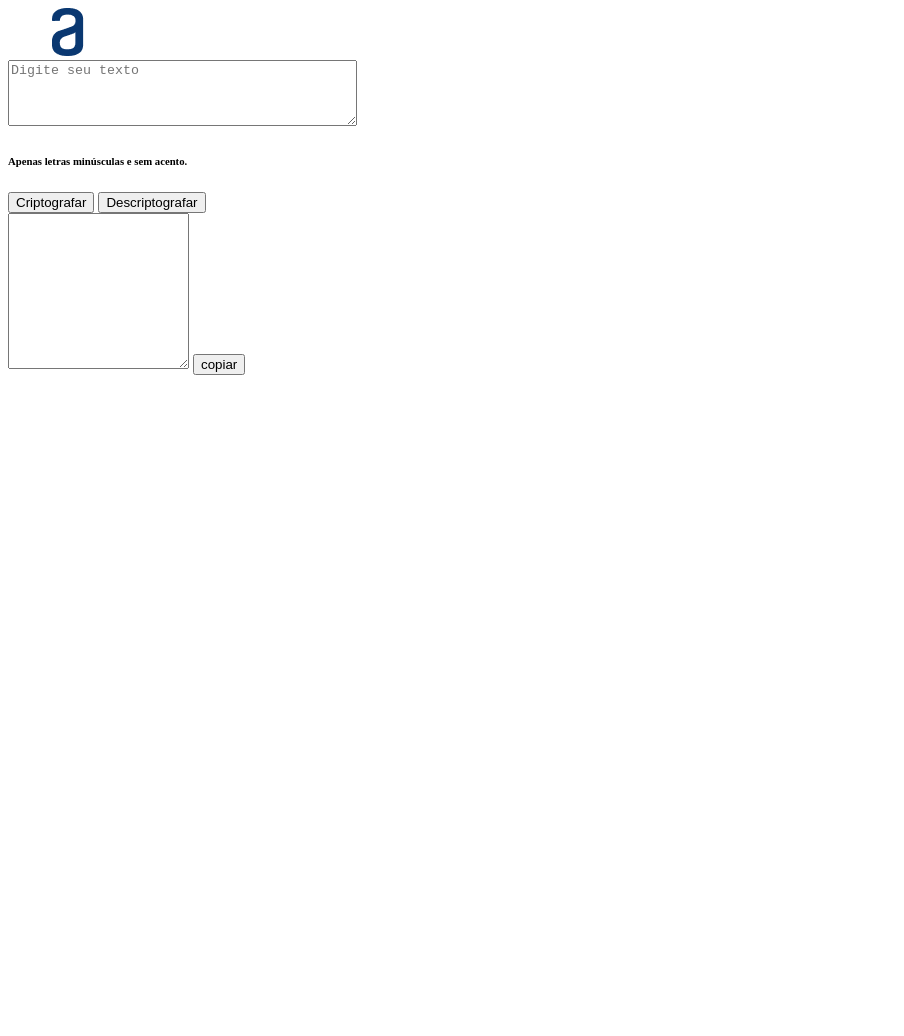
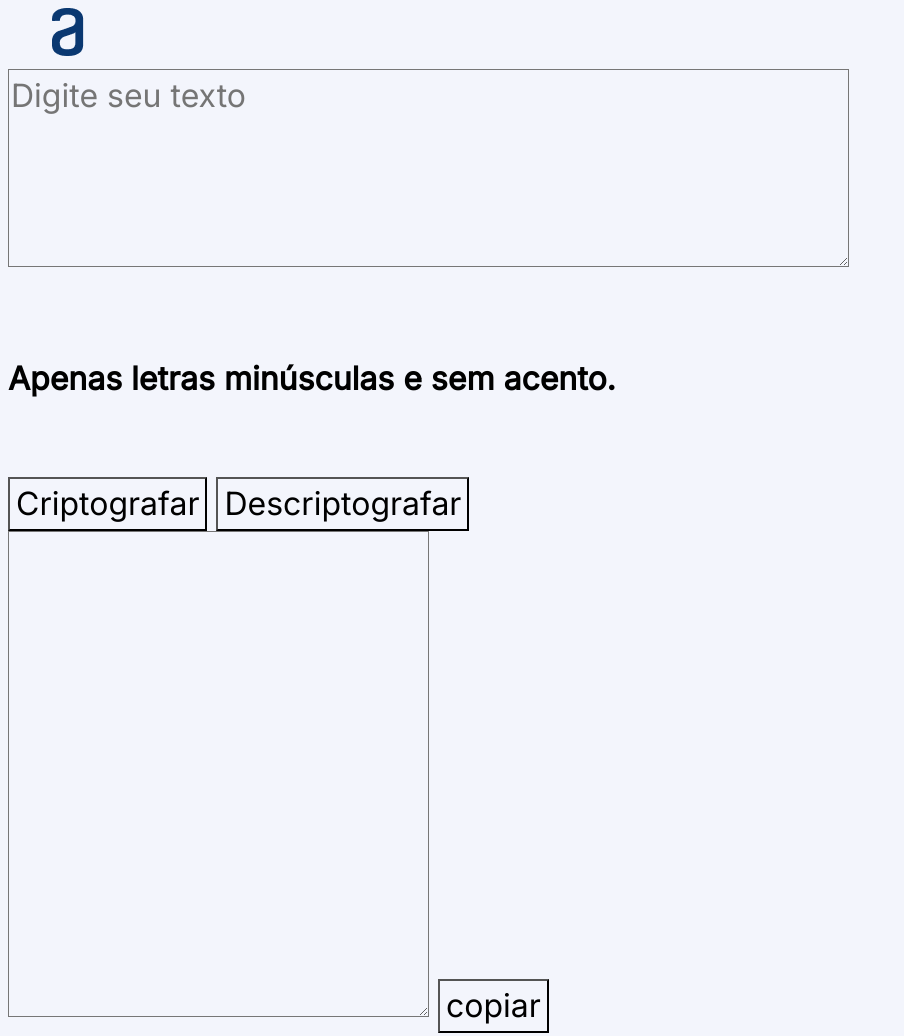
Before and after one commit to AdrianoDSSJ/Decodificador_Front-End, a plain HTML site: page index.html in a window 1280 px wide. Shown: the whole page, without its empty margins (0-904 px from the left). Before the commit the page ends 800 px from the top, so only its background shows below. Drawn offline with Linux system fonts and the light colour scheme.

Commit message:
parcial css

```diff
--- a/index.html
+++ b/index.html
@@ -4,6 +4,11 @@
 <head>
     <meta charset="UTF-8">
     <meta name="viewport" content="width=device-width, initial-scale=1.0">
+
+    <link rel="preconnect" href="https://fonts.googleapis.com">
+    <link rel="preconnect" href="https://fonts.gstatic.com" crossorigin>
+    <link href="https://fonts.googleapis.com/css2?family=Inter&display=swap" rel="stylesheet">
+
     <link rel="stylesheet" href="./style.css">
     <title>Decodificador</title>
 </head>
--- a/style.css
+++ b/style.css
@@ -0,0 +1,6 @@
+ * {
+     background: #F3F5FC;
+     font-family: "Inter", sans-serif;
+     font-size: 32px;
+     line-height: 150%;
+ }
```
